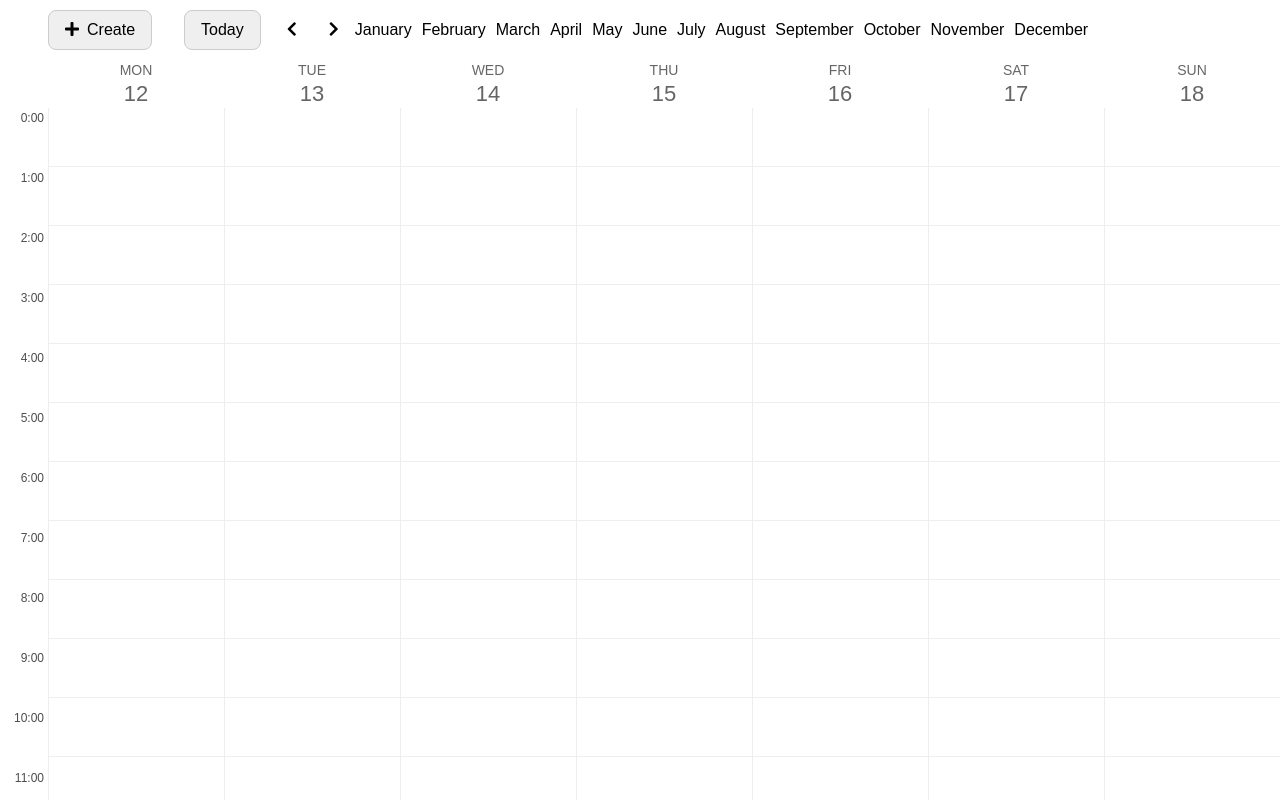
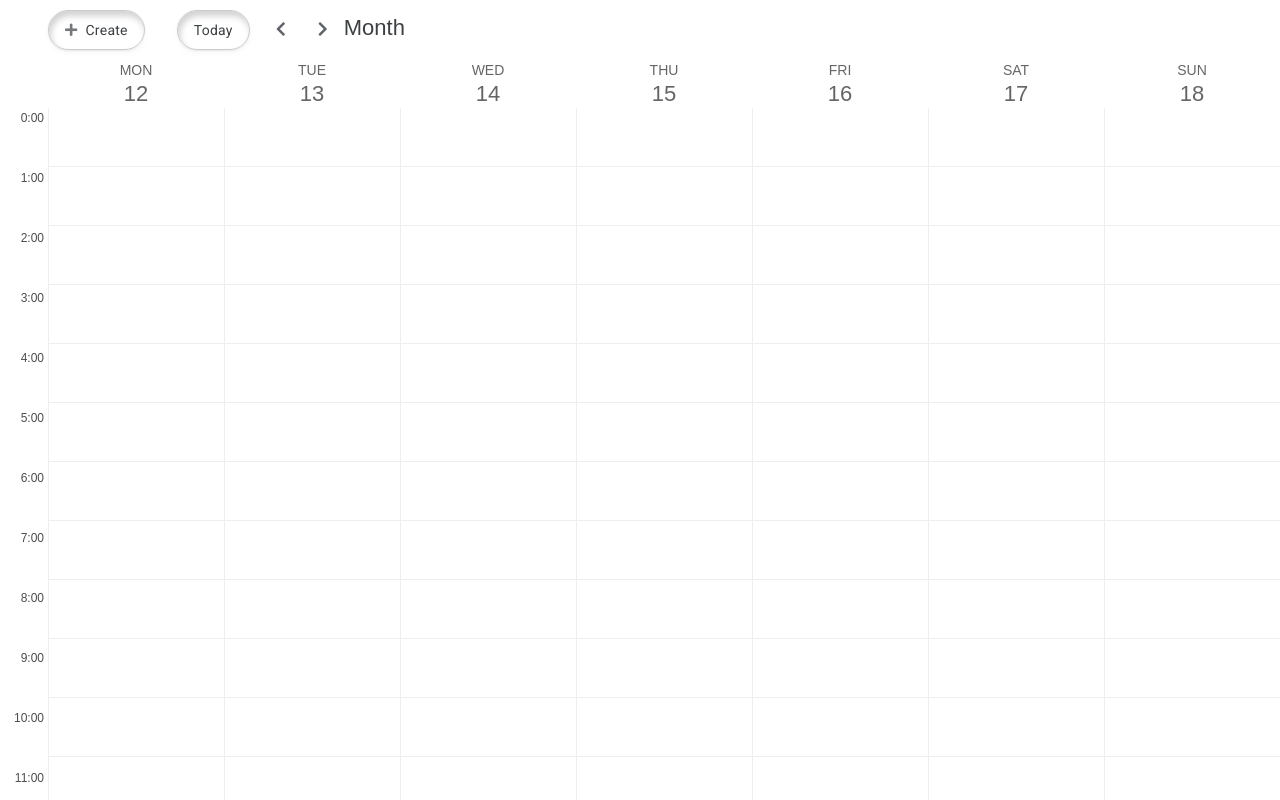
Before and after one commit to bondarenkomaksym/calendar-react, a React app: page / in a window 1280 px wide. Built offline with nearby package versions, Linux system fonts and the light colour scheme.

Commit message:
buttons style

```diff
--- a/src/common.scss
+++ b/src/common.scss
@@ -1,11 +1,26 @@
 .button {
   height: 40px;
-  border-radius: 8px;
+  border-radius: 20px;
   border: 1px solid #ccc;
   outline: none;
   cursor: pointer;
-  font-size: 16px;
+  font-family: 'Google Sans',Roboto,Arial,sans-serif;
+  font-size: 14px;
   font-weight: 500;
+  letter-spacing: .25px;
+  color: #3c4043;
+  background: transparent;
+  box-shadow: 0 3px 9px -2px rgb(0 0 0 / 5%), inset 2px 5px 6px 0px rgb(0 0 0 / 18%), 0 1px 2px 0px rgb(0 0 0 / 7%);
+  transition: .5s ease-out;
+
+
+  &:hover {
+    // transition-duration: 0.3s;
+    // transition-timing-function: ease;
+    // transition-delay: 0.1s;
+    background-color: rgb(236, 236, 236);
+    color: #82bff8;
+  }
 }
 
 .icon-button {
--- a/src/components/header/Header.jsx
+++ b/src/components/header/Header.jsx
@@ -20,12 +20,15 @@ const Header = () => {
         <button className="icon-button navigation__nav-icon">
           <i className="fas fa-chevron-right"></i>
         </button>
-        {months.map((month, index) =>
-          <span className="navigation__displayed-month" key={index}>{month}</span>
-        )}
+        <span className="navigation__displayed-month" >Month</span>
+
       </div>
     </header>
   )
 }
 
 export default Header;
+
+// {months.map((month, index) =>
+//   <span className="navigation__displayed-month" key={index}>{month}</span>
+// )}
--- a/src/components/header/header.scss
+++ b/src/components/header/header.scss
@@ -8,8 +8,10 @@
 .create-event-btn {
   padding: 0 16px;
 
+
   &__icon {
       margin-right: 8px;
+      opacity: 0.7;
   }
 }
 
@@ -17,14 +19,23 @@
   &__today-btn {
       margin-left: 32px;
       padding: 0 16px;
+
   }
 
   &__nav-icon {
       font-size: 16px;
       margin-left: 20px;
+      color: #5f6368;
+
   }
 
   &__displayed-month {
       margin-left: 10px;
+      color: #3c4043;
+      font-size: 22px;
+      font-weight: 400;
+      letter-spacing: 0;
+      line-height: 28px;
+      white-space: nowrap;
   }
 }
--- a/src/components/navigation/Navigation.jsx
+++ b/src/components/navigation/Navigation.jsx
@@ -3,7 +3,7 @@ import React from 'react';
 import { days } from '../../utils/dateUtils.js';
 
 const Navigation = ({ weekDates }) => {
-
+  //названия дней и номера дат над столбиками
   return (
     <header className="calendar__header">
       {weekDates.map((dayDate, index) =>
--- a/src/components/week/Week.jsx
+++ b/src/components/week/Week.jsx
@@ -12,7 +12,8 @@ const Week = ({ weekDates, events }) => {
         const dayEnd = new Date(dayStart.getTime()).setHours(dayStart.getHours() + 24);
 
         //getting all events from the day we will render
-        const dayEvents = events.filter(event => event.dateFrom > dayStart && event.dateTo < dayEnd);
+        const dayEvents = events
+          .filter(event => event.dateFrom > dayStart && event.dateTo < dayEnd);
 
         return (
           <Day key={dayStart.getDate()} dataDay={dayStart.getDate()} dayEvents={dayEvents} />
```
